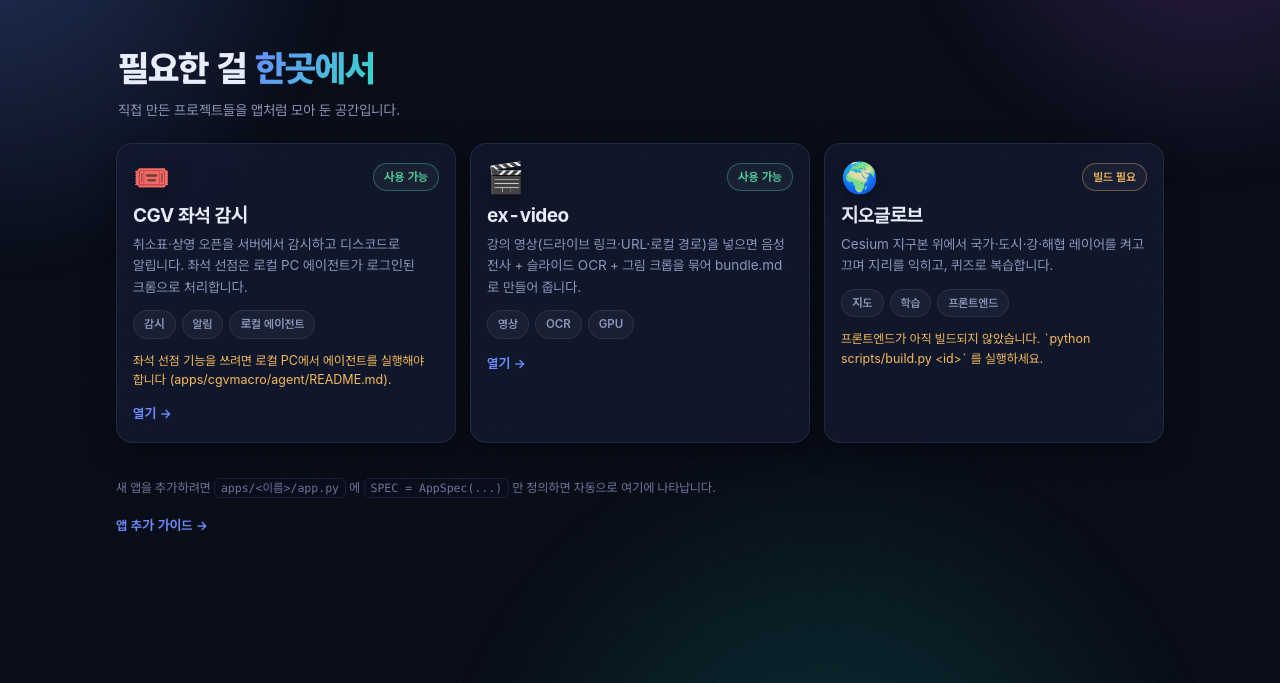
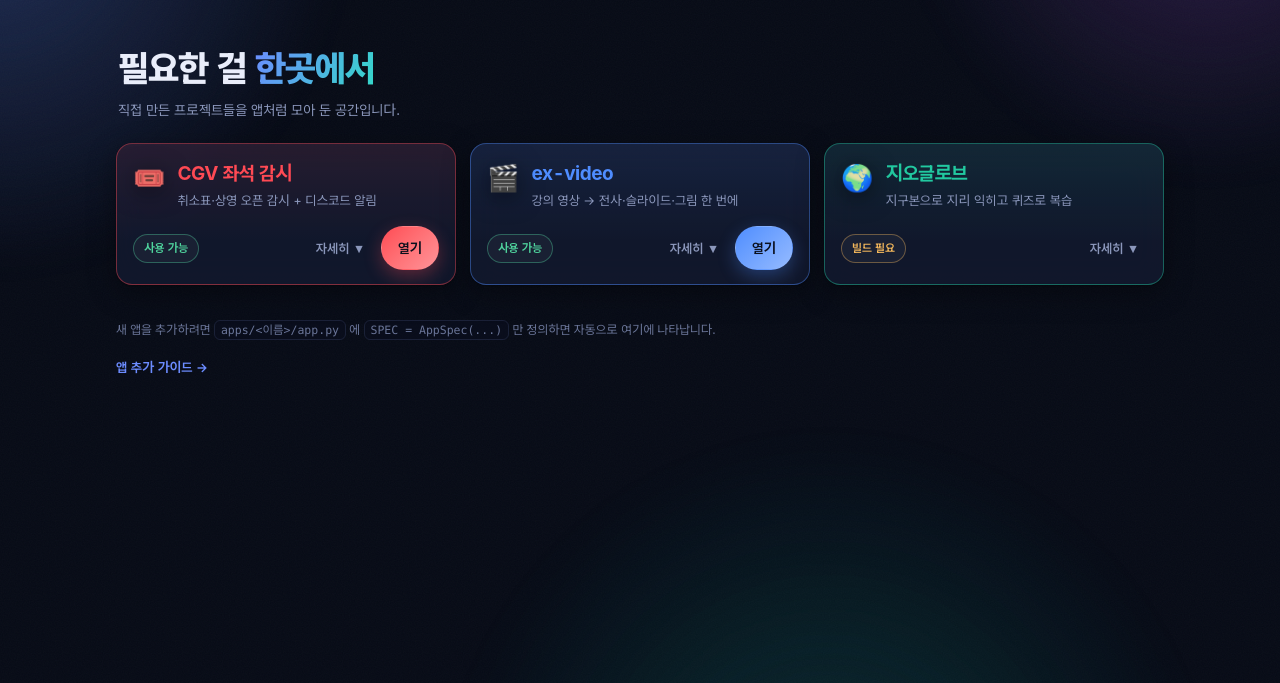
Before and after one commit to Kacarong/unifi-site, a FastAPI app: page / in a window 1280 px wide. Shown: the part 49-732 px from the top of the page. Run offline with FastAPI, Linux system fonts and the light colour scheme; some web fonts are replaced.

Commit message:
feat: 포털 카드를 겉면 최소 정보 + 눌러서 상세로 정리
카드마다 긴 설명·태그·주의사항이 전부 펼쳐져 있어 목록이 빽빽했다.
겉면에는 아이콘·이름·한 줄 요약·상태만 두고, 나머지는 '자세히' 를
눌렀을 때 열리게 한다. 높이는 grid 행을 0fr↔1fr 로 움직여 내용 높이를
몰라도 부드럽게 여닫힌다.

앱마다 자기 강조색을 갖는다. AppSpec 에 tagline/accent 를 추가하고
(비우면 설명 첫 문장과 기본색으로 대체) 카드 배경·테두리·제목·버튼이
그 색을 따른다.

카드와 앱 화면 머리말에 같은 view-transition-name 을 달아, 카드를 누르면
그 자리에서 다음 화면으로 이어지듯 넘어간다.

a.btn 에 링크 밑줄이 남던 것과, 카드 버튼 색이 ui.css 의 전역 보라에
덮이던 우선순위 문제도 함께 고친다.

Co-Authored-By: Claude Opus 4.7 <noreply@anthropic.com>

```diff
--- a/apps/cgvmacro/app.py
+++ b/apps/cgvmacro/app.py
@@ -16,6 +16,8 @@ def _router_factory():
 SPEC = AppSpec(
     id="cgvmacro",
     name="CGV 좌석 감시",
+    tagline="취소표·상영 오픈 감시 + 디스코드 알림",
+    accent="#ff4a54",
     icon="🎟️",
     description="취소표·상영 오픈을 서버에서 감시하고 디스코드로 알립니다. 좌석 선점은 로컬 PC 에이전트가 로그인된 크롬으로 처리합니다.",
     tags=["감시", "알림", "로컬 에이전트"],
--- a/apps/cgvmacro/web/static/index.html
+++ b/apps/cgvmacro/web/static/index.html
@@ -24,7 +24,8 @@
     </header>
 
     <div class="wrap stack">
-      <section class="hero reveal">
+      <!-- 포털 카드와 같은 이름표: 카드를 누르면 이 자리로 이어지듯 넘어간다 -->
+      <section class="hero reveal" style="view-transition-name: app-cgvmacro">
         <h1>🎟️ CGV 좌석 감시</h1>
         <p class="muted">
           감시·알림은 서버가 계속 돌립니다. 좌석 선점이 필요한 순간에만 로컬 PC의
--- a/apps/exvideo/app.py
+++ b/apps/exvideo/app.py
@@ -16,6 +16,8 @@ def _router_factory():
 SPEC = AppSpec(
     id="exvideo",
     name="ex-video",
+    tagline="강의 영상 → 전사·슬라이드·그림 한 번에",
+    accent="#4f8dff",
     icon="🎬",
     description="강의 영상(드라이브 링크·URL·로컬 경로)을 넣으면 음성 전사 + 슬라이드 OCR + 그림 크롭을 묶어 bundle.md 로 만들어 줍니다.",
     tags=["영상", "OCR", "GPU"],
--- a/apps/exvideo/web/static/index.html
+++ b/apps/exvideo/web/static/index.html
@@ -79,7 +79,8 @@
 </header>
 
 <div class="wrap stack">
-  <section class="hero reveal">
+  <!-- 포털 카드와 같은 이름표: 카드를 누르면 이 자리로 이어지듯 넘어간다 -->
+  <section class="hero reveal" style="view-transition-name: app-exvideo">
     <h1>🎬 ex-video</h1>
     <p class="muted">강의 영상 → 전사 + 슬라이드 텍스트 + 슬라이드/그림 이미지 → 붙여넣기용 프롬프트(bundle.md)</p>
   </section>
--- a/apps/geoglobe/app.py
+++ b/apps/geoglobe/app.py
@@ -8,6 +8,8 @@ from server.registry import AppSpec, BuildSpec
 SPEC = AppSpec(
     id="geoglobe",
     name="지오글로브",
+    tagline="지구본으로 지리 익히고 퀴즈로 복습",
+    accent="#22c9a0",
     icon="🌍",
     description="Cesium 지구본 위에서 국가·도시·강·해협 레이어를 켜고 끄며 지리를 익히고, 퀴즈로 복습합니다.",
     tags=["지도", "학습", "프론트엔드"],
--- a/server/static/app.js
+++ b/server/static/app.js
@@ -17,29 +17,65 @@ function el(tag, cls, text) {
   return n;
 }
 
+/* 카드 겉면에는 아이콘·이름·한 줄·상태만 둔다. 긴 설명과 태그, 주의사항은
+ * '자세히' 를 눌렀을 때 펼쳐진다. */
 function card(app) {
-  const clickable = app.status === 'ready' && app.url;
-  const node = el(clickable ? 'a' : 'div', `card reveal${clickable ? '' : ' disabled'}`);
-  if (clickable) node.href = app.url;
+  const open = app.status === 'ready' && app.url;
+  const node = el('article', `card reveal${open ? '' : ' card-off'}`);
+  if (app.accent) node.style.setProperty('--accent', app.accent);
+  // 카드를 누르면 앱 화면으로 이어지듯 넘어가게 하는 이름표
+  node.style.setProperty('view-transition-name', `app-${app.id}`);
 
-  const head = el('div', 'row');
+  const head = el('div', 'card-head');
   head.append(el('span', 'card-icon', app.icon || '🧩'));
-  head.append(el('span', `badge ${app.status}`, STATUS_LABEL[app.status] || app.status));
+
+  const titles = el('div', 'card-titles');
+  titles.append(el('h3', null, app.name));
+  const tagline = app.tagline || '';
+  if (tagline) titles.append(el('p', 'card-tagline', tagline));
+  head.append(titles);
   node.append(head);
 
-  node.append(el('h3', null, app.name));
-  node.append(el('p', 'muted card-desc', app.description || ''));
+  const foot = el('div', 'card-foot');
+  foot.append(el('span', `badge ${app.status}`, STATUS_LABEL[app.status] || app.status));
+
+  const more = el('button', 'btn ghost card-more');
+  more.type = 'button';
+  more.append(el('span', null, '자세히'));
+  more.append(el('span', 'chev', '▾'));
+  foot.append(more);
+
+  if (open) {
+    const go = el('a', 'btn primary card-open', '열기');
+    go.href = app.url;
+    foot.append(go);
+  }
+  node.append(foot);
+
+  // 펼쳐지는 부분 — 높이 애니메이션을 위해 grid 한 겹을 덧댄다
+  const wrap = el('div', 'card-detail');
+  const inner = el('div', 'card-detail-inner');
+  if (app.description) inner.append(el('p', 'muted', app.description));
 
   if (app.tags && app.tags.length) {
     const tags = el('div', 'tags');
     app.tags.forEach((t) => tags.append(el('span', 'chip', t)));
-    node.append(tags);
+    inner.append(tags);
   }
 
   const note = app.notes || NOTE_BY_STATUS[app.status];
-  if (note) node.append(el('div', 'note', note));
+  if (note) inner.append(el('div', 'note', note));
 
-  if (clickable) node.append(el('div', 'card-go', '열기 →'));
+  wrap.append(inner);
+  node.append(wrap);
+
+  more.addEventListener('click', () => {
+    const nowOpen = node.classList.toggle('expanded');
+    more.setAttribute('aria-expanded', String(nowOpen));
+    more.firstChild.textContent = nowOpen ? '접기' : '자세히';
+  });
+  more.setAttribute('aria-expanded', 'false');
+
   return node;
 }
 
@@ -48,7 +84,7 @@ function skeletons(grid, n = 3) {
   grid.innerHTML = '';
   for (let i = 0; i < n; i += 1) {
     const s = el('div', 'skeleton');
-    s.style.height = '188px';
+    s.style.height = '150px';
     grid.append(s);
   }
 }
--- a/server/static/style.css
+++ b/server/static/style.css
@@ -19,22 +19,110 @@
 
 .hero p { margin-top: 8px; font-size: 14px; }
 
-/* ── 앱 카드 ──────────────────────────────────────────── */
+/* ── 앱 카드 ──────────────────────────────────────────────
+ * 앱마다 자기 강조색(--accent)을 쓴다. 배경은 그 색을 아주 옅게 깐
+ * 틴트, 테두리는 같은 색을 진하게. 겉면에는 최소한만 둔다. */
+.card {
+  --tint: color-mix(in srgb, var(--accent) 9%, transparent);
+  --edge: color-mix(in srgb, var(--accent) 42%, transparent);
+  padding: 18px 16px 14px;
+  border-color: var(--edge);
+  background: linear-gradient(180deg, var(--tint), transparent 70%), var(--panel);
+}
+
+/* color-mix 를 모르는 오래된 브라우저에서도 카드가 보이게 */
+@supports not (background: color-mix(in srgb, red 10%, transparent)) {
+  .card { border-color: var(--line-strong); }
+}
+
+.card-head { display: flex; align-items: flex-start; gap: 12px; }
+
 .card-icon {
-  font-size: 30px;
-  line-height: 1;
+  font-size: 26px;
+  line-height: 1.2;
   filter: drop-shadow(0 4px 12px rgba(0, 0, 0, 0.5));
   transition: transform var(--base) var(--spring);
 }
 
-.card:active .card-icon { transform: scale(1.12) rotate(-6deg); }
+.card:active .card-icon { transform: scale(1.1) rotate(-6deg); }
 
-@media (hover: hover) and (pointer: fine) {
-  .card:hover .card-icon { transform: scale(1.1) rotate(-5deg); }
+.card-titles { min-width: 0; }
+.card h3 { color: var(--accent); }
+
+.card-tagline {
+  margin-top: 4px;
+  font-size: 13px;
+  color: var(--sub);
 }
 
-.card h3 { margin: 12px 0 6px; }
-.card-desc { font-size: 13.5px; }
+/* 아래 줄: 상태 · 자세히 · 열기 */
+.card-foot {
+  display: flex;
+  align-items: center;
+  gap: 8px;
+  margin-top: 16px;
+}
+
+.card-foot .badge { margin-right: auto; }
+
+.btn.ghost {
+  border-color: transparent;
+  background: none;
+  color: var(--sub);
+  padding: 0 10px;
+  font-weight: 600;
+  font-size: 13px;
+}
+
+.card-more .chev {
+  display: inline-block;
+  transition: transform var(--base) var(--spring);
+}
+
+.card.expanded .card-more .chev { transform: rotate(180deg); }
+
+/* 버튼도 카드 색을 따른다. ui.css 의 `.btn.primary` 가 전역 보라로 끝나는데
+ * 그쪽이 선택자 우선순위가 높으므로 여기서도 같은 무게로 맞춰 이긴다. */
+.card-open.btn.primary {
+  padding: 0 16px;
+  font-size: 13.5px;
+  background: linear-gradient(
+    135deg,
+    var(--accent),
+    color-mix(in srgb, var(--accent) 60%, #ffffff)
+  );
+  box-shadow: 0 6px 18px color-mix(in srgb, var(--accent) 32%, transparent);
+  color: #0a0f1c;
+}
+
+.card-off { opacity: 0.62; }
+.card-off .card-open { display: none; }
+
+/* ── 펼쳐지는 상세 ────────────────────────────────────────
+ * height:auto 는 전환이 안 되므로, grid 행 크기를 0fr → 1fr 로 움직인다.
+ * 내용 높이를 몰라도 자연스럽게 열리고 닫힌다. */
+.card-detail {
+  display: grid;
+  grid-template-rows: 0fr;
+  opacity: 0;
+  transition:
+    grid-template-rows var(--base) var(--spring),
+    opacity var(--base) var(--smooth);
+}
+
+.card.expanded .card-detail {
+  grid-template-rows: 1fr;
+  opacity: 1;
+}
+
+.card-detail-inner {
+  overflow: hidden;           /* 0fr 일 때 내용이 삐져나오지 않게 */
+  min-height: 0;
+}
+
+.card.expanded .card-detail-inner { padding-top: 14px; }
+
+.card-detail p { font-size: 13.5px; line-height: 1.65; }
 
 .tags { margin-top: 12px; display: flex; gap: 6px; flex-wrap: wrap; }
 
@@ -43,21 +131,6 @@
   font-size: 12.5px;
   color: var(--warn);
   line-height: 1.55;
-}
-
-/* "열기 →" 는 항상 보인다. 터치 기기에는 hover 가 없어서, 숨겨 두는
- * 연출은 그 기기에서 영영 안 보이는 결과로 끝난다. 마우스가 있으면
- * 화살표가 살짝 밀려 나가는 정도로만 반응한다. */
-.card-go {
-  margin-top: 14px;
-  font-size: 13px;
-  font-weight: 650;
-  color: var(--accent);
-  transition: transform var(--base) var(--spring);
-}
-
-@media (hover: hover) and (pointer: fine) {
-  .card:hover .card-go { transform: translateX(5px); }
 }
 
 /* ── 푸터 ─────────────────────────────────────────────── */
--- a/server/static/ui.css
+++ b/server/static/ui.css
@@ -291,6 +291,7 @@ code, kbd, .mono {
   color: var(--text);
   font: inherit;
   font-weight: 600;
+  text-decoration: none;      /* <a class="btn"> 이 링크 밑줄을 달지 않게 */
   cursor: pointer;
   position: relative;
   overflow: hidden;
@@ -467,11 +468,19 @@ label:has(> input[type="checkbox"]) {
 
 .reveal.in { opacity: 1; transform: none; }
 
-/* 페이지 전환 — 지원하는 브라우저에서만 켜진다 */
+/* 페이지 전환 — 지원하는 브라우저에서만 켜진다.
+ * 포털 카드와 앱 화면 머리말에 같은 view-transition-name 을 달아 두면,
+ * 카드를 누를 때 그 카드가 다음 화면 자리로 이어지듯 움직인다. */
 @view-transition { navigation: auto; }
 
 ::view-transition-old(root) { animation: fade-out 180ms var(--smooth) both; }
 ::view-transition-new(root) { animation: rise-in 320ms var(--spring) both; }
+
+/* 이어지는 요소는 크기/위치를 부드럽게 맞춘다 */
+::view-transition-group(*) {
+  animation-duration: 380ms;
+  animation-timing-function: var(--spring);
+}
 
 @keyframes fade-out { to { opacity: 0; } }
 @keyframes rise-in { from { opacity: 0; transform: translateY(10px); } }
```
Also changed, not shown: server/registry.py (+15 -0 lines).
